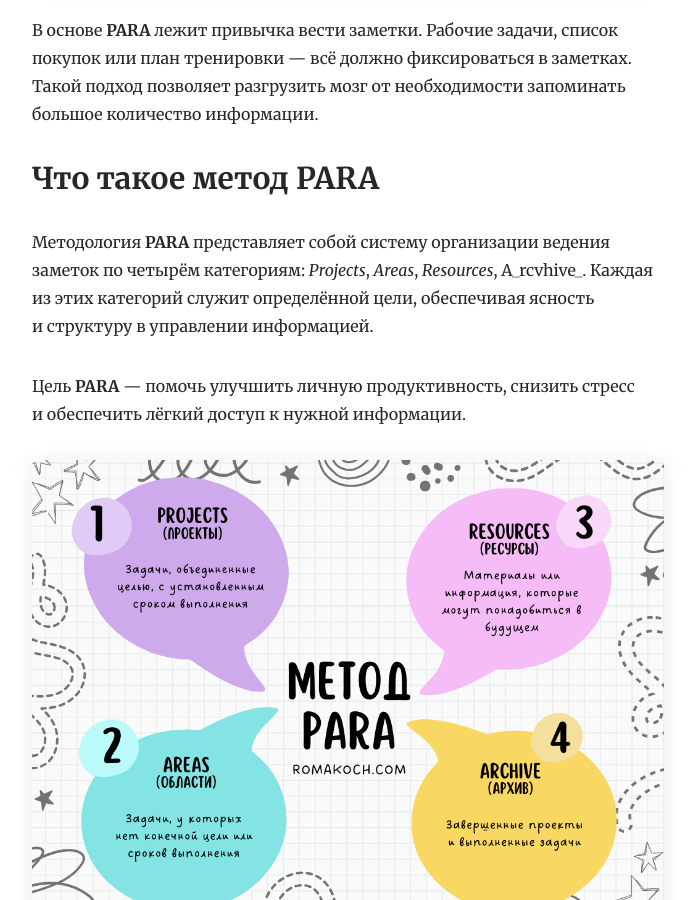
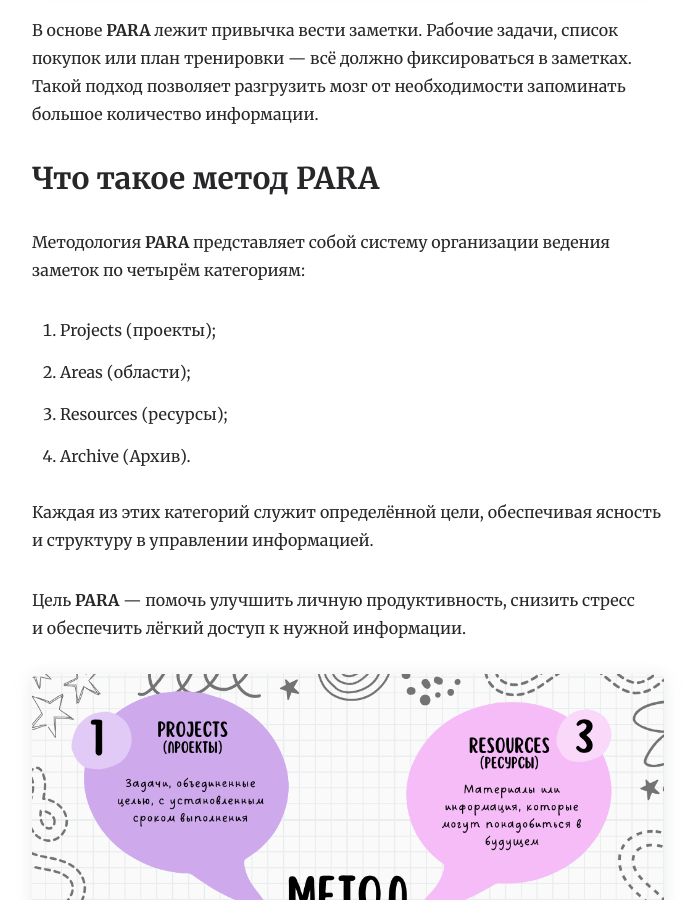
Before and after one commit to foodgy/foodgy.github.io, a Jekyll site: the page built from _posts/2024-07-08-para-method.md, in a window 1280 px wide and 900 px high, scrolled down 970 px. Shown: the whole window, without its empty margins (292-987 px from the left). Built offline with Jekyll 4.4.1, drawn with Linux system fonts in a browser that asks for light colours; nearby versions of some CDN libraries; emoji names are drawn with the system emoji font; some of the changed text lies outside the part shown.

Commit message:
typo correction

```diff
--- a/_posts/2024-07-08-para-method.md
+++ b/_posts/2024-07-08-para-method.md
@@ -14,7 +14,14 @@ tagline: "Простой способ организаовать свою циф
 
 ## Что такое метод PARA
 
-Методология **PARA** представляет собой систему организации ведения заметок по&nbsp;четырём категориям: _Projects_, _Areas_, _Resources_, A_rcvhive_. Каждая из&nbsp;этих категорий служит определённой цели, обеспечивая ясность и&nbsp;структуру в&nbsp;управлении информацией.
+Методология **PARA** представляет собой систему организации ведения заметок по&nbsp;четырём категориям:
+
+1. Projects (проекты);
+2. Areas (области);
+3. Resources (ресурсы);
+4. Archive (Архив).
+
+Каждая из&nbsp;этих категорий служит определённой цели, обеспечивая ясность и&nbsp;структуру в&nbsp;управлении информацией.
 
 Цель **PARA**&nbsp;&mdash; помочь улучшить личную продуктивность, снизить стресс и&nbsp;обеспечить лёгкий доступ к&nbsp;нужной информации.
 
```
Also changed, not shown: other parts of _posts/2024-07-08-para-method.md (+2 -2 lines).
